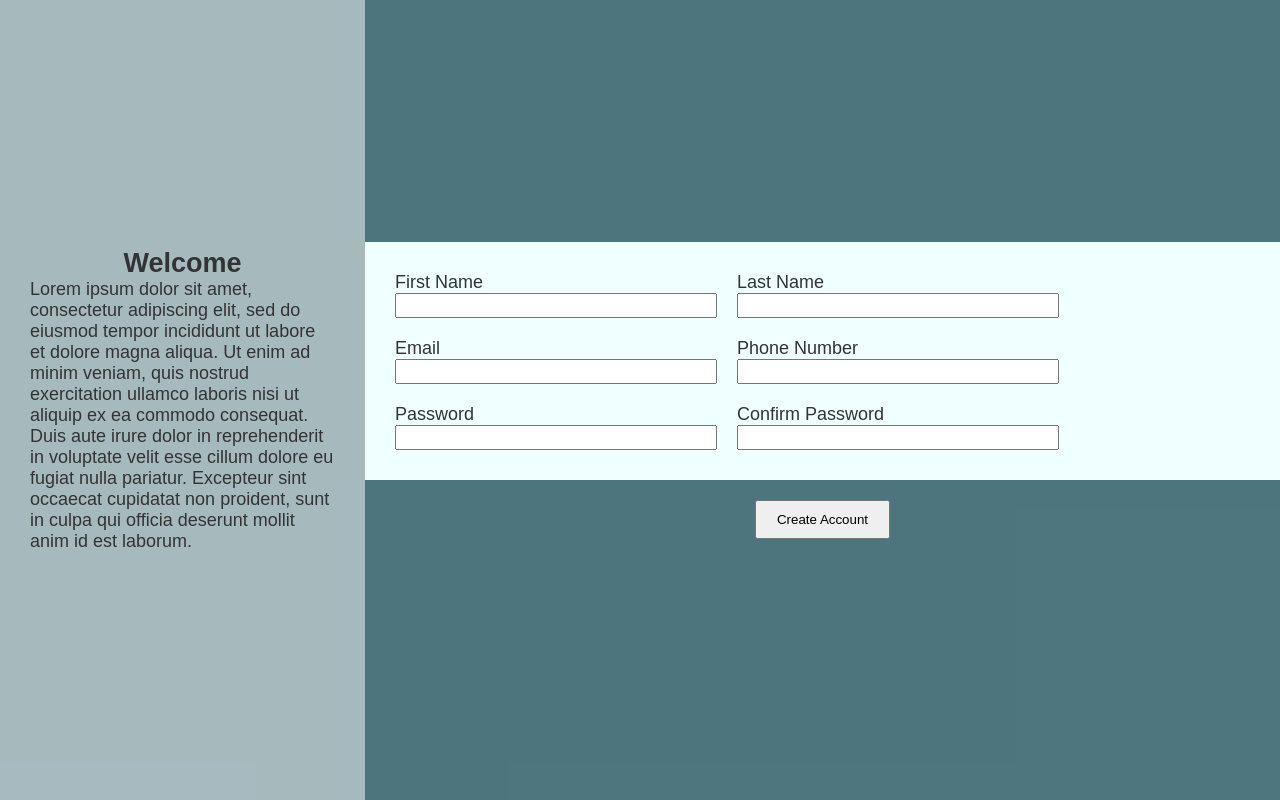
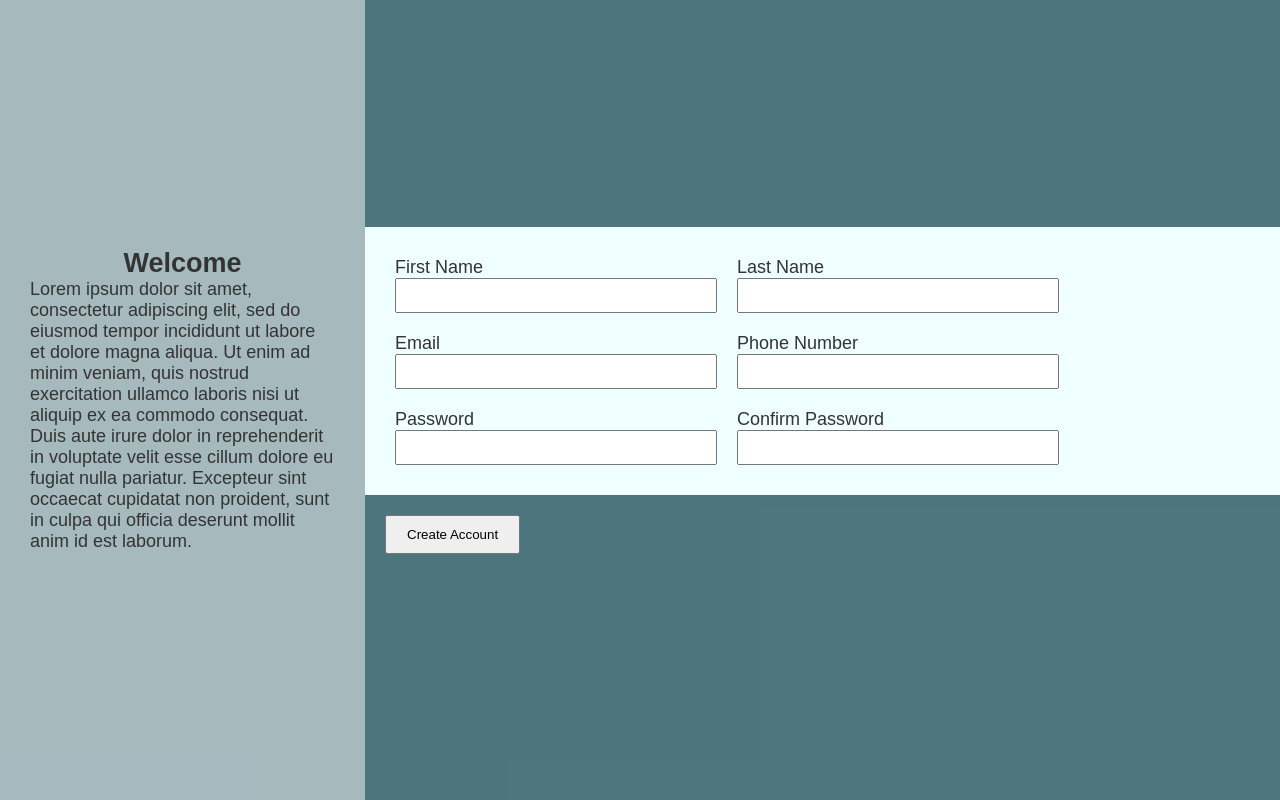
Before and after one commit to Spelks/sign-up-form, a plain HTML site: page index.html in a window 1280 px wide. Both pictures are taken after a click on the button "Create Account". Drawn offline with Linux system fonts and the light colour scheme.

Commit message:
Increase input field size. Remove number input arrows/spinner.

```diff
--- a/style.css
+++ b/style.css
@@ -42,6 +42,7 @@ body {
     background-color: hsl(var(--primary-bg-clr), .4);
     flex: 1;
     padding: var(--main-padding);
+    align-items: center;
 }
 
 .form-section {
@@ -59,10 +60,10 @@ body {
 .form-section {
     flex-direction: column;
     justify-content: center;
-    align-items: center;
 }
 
 button {
+    width: fit-content;
     padding: var(--btn-padding);
     margin: var(--btn-margin);
 }
@@ -79,10 +80,18 @@ button {
 }
 
 .form-row input {
-    flex: 2;
     font-size: 1rem;
+    padding: 5px 10px;
 }
 
-.form-row label {
-    flex: 1;
+/* Hide arrows/spiners from Chrome, Safari, Edge, Opera */
+input::-webkit-outer-spin-button,
+input::-webkit-inner-spin-button {
+  -webkit-appearance: none;
+  margin: 0;
 }
+
+/* Firefox */
+input[type=number] {
+  -moz-appearance: textfield;
+}
```
